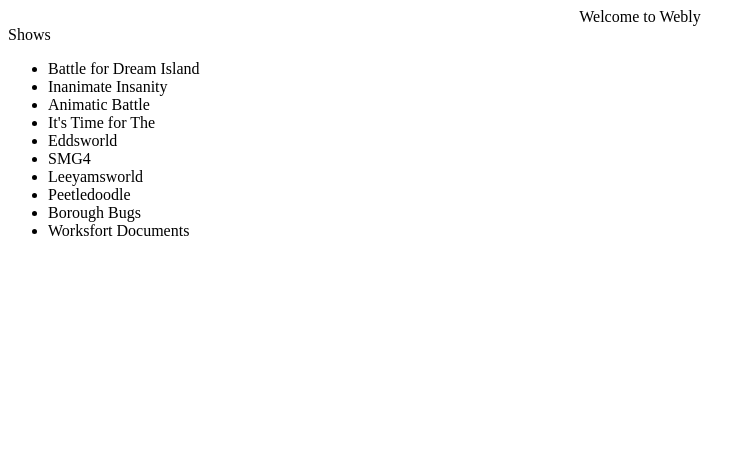
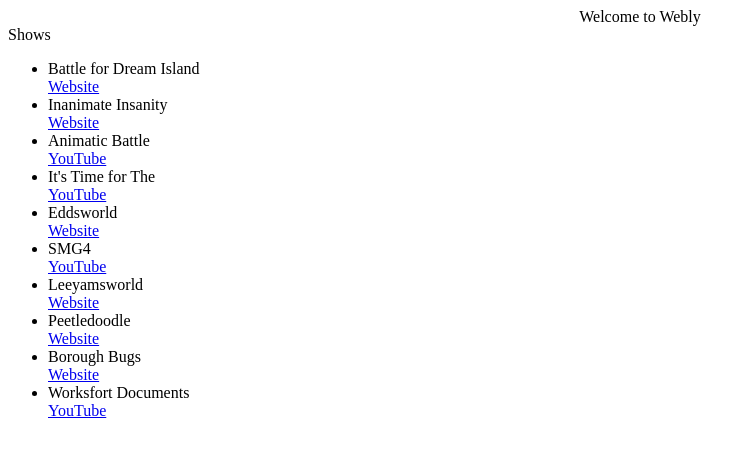
Before and after one commit to Leeyamsworld/webly, a plain HTML site: page index.html in a window 1280 px wide. Shown: the whole page, without its empty margins (0-754 px from the left). Drawn offline with Linux system fonts and the light colour scheme.

Commit message:
Update index.html

```diff
--- a/index.html
+++ b/index.html
@@ -4,13 +4,32 @@
 <label>Shows</label>
 <ul>
   <li>Battle for Dream Island</li>
+  <a href="http://bfdi.tv">Website</a>
+
   <li>Inanimate Insanity</li>
+  <a href="http://inanimateinsanity.com">Website</a>
+
   <li>Animatic Battle</li>
+  <a href="http://youtube.com/@JammedJacket">YouTube</a>
+
   <li>It's Time for The</li>
+  <a href="http://youtube.com/@derpadon">YouTube</a>
+
   <li>Eddsworld</li>
+  <a href="http://eddsworld.co.uk">Website</a>
+
   <li>SMG4</li>
+  <a href="http://youtube.com/@smg4">YouTube</a>
+
   <li>Leeyamsworld</li>
+  <a href="http://leeyamsworldweb.pages.dev">Website</a>
+
   <li>Peetledoodle</li>
+  <a href="http://peetledoodle.net">Website</a>
+
   <li>Borough Bugs</li>
+  <a href="http://boroughbugs.neocities.org">Website</a>
+
   <li>Worksfort Documents</li>
+  <a href="http://youtube.com/@worksfortdocuments">YouTube</a>
 </ul>
```
